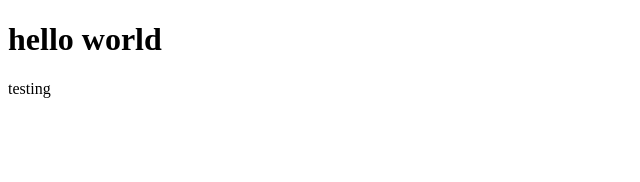
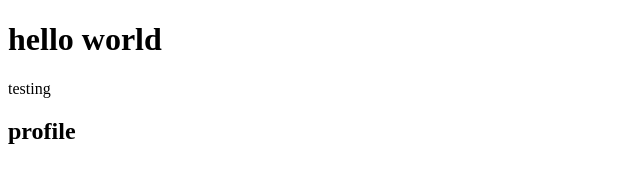
Before and after one commit to HAMZAKHAN-DEV-sys/Mid-Term, a plain HTML site: page index.html in a window 1280 px wide. Shown: the whole page, without its empty margins (0-640 px from the left). Drawn offline with Linux system fonts and the light colour scheme.

Commit message:
added profile

```diff
--- a/index.html
+++ b/index.html
@@ -8,5 +8,7 @@
 <body>
     <h1>hello world</h1>
     <p>testing </p>
+
+    <h2> profile</h2>
 </body>
 </html>
```
